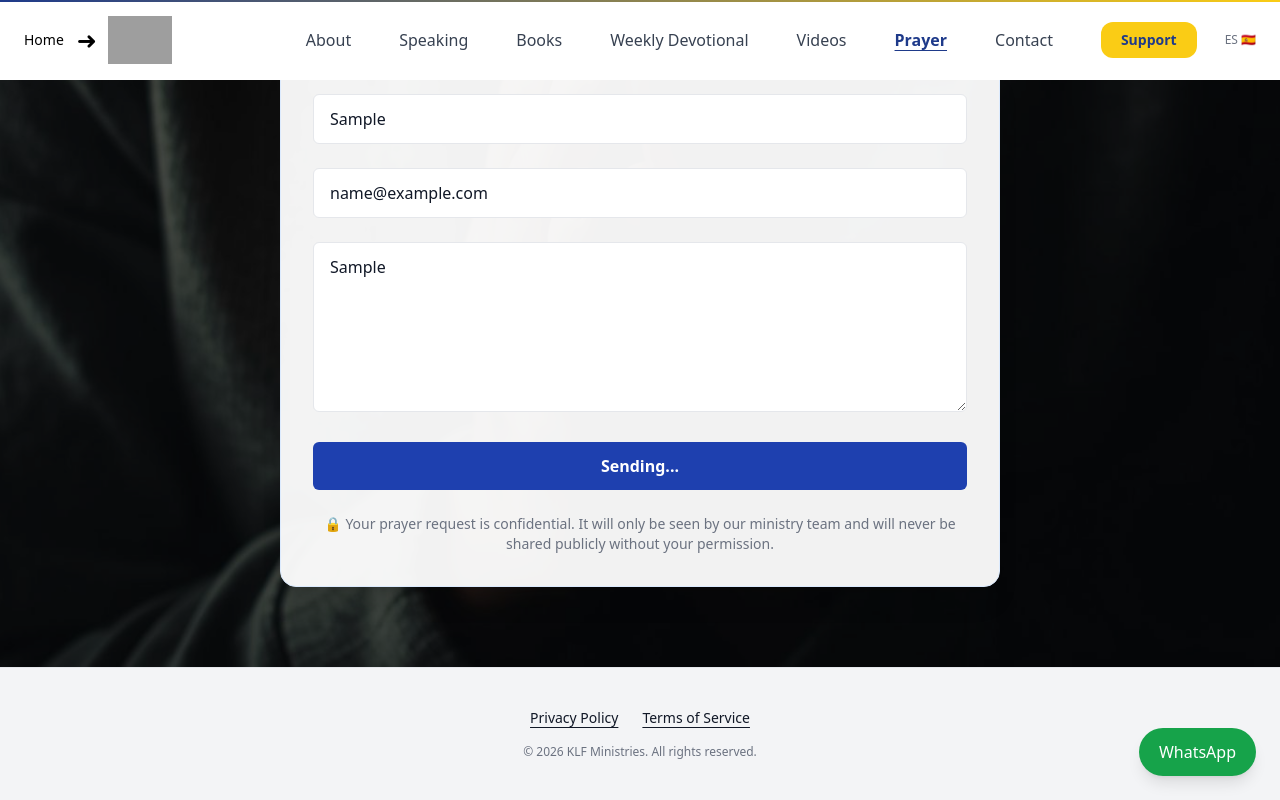
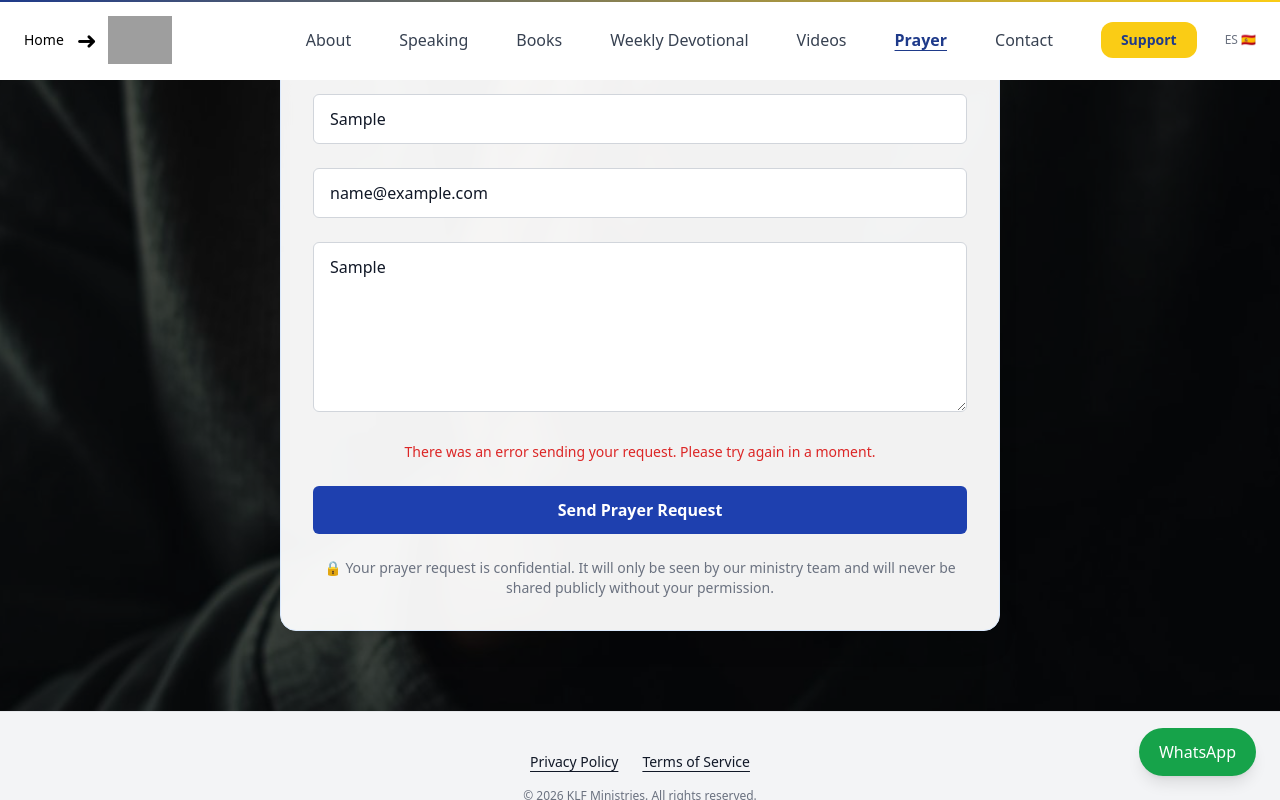
Before and after one commit to klfministries/klf-ministries-website, a Next.js app: page /en/prayer-request in a window 1280 px wide. Both pictures are taken after typing "Sample", "name@example.com", "Sample" into the empty fields and a click on the button "Send Prayer Request". Shown: the part 500-1300 px from the top of the page. Built offline with nearby package versions, Linux system fonts and the light colour scheme; no server answers; grey boxes are pictures that could not be loaded.

Commit message:
Fix prayer request system with Google Sheets integration

```diff
--- a/app/[lang]/prayer-request/page.jsx
+++ b/app/[lang]/prayer-request/page.jsx
@@ -7,6 +7,7 @@ export default function PrayerRequest({ params }) {
   const [submitted, setSubmitted] = useState(false);
   const [loading, setLoading] = useState(false);
   const [bgIndex, setBgIndex] = useState(0);
+  const [error, setError] = useState(null);
 
   const backgrounds = [
     "/images/prayer-bg-1.jpg",
@@ -17,7 +18,7 @@ export default function PrayerRequest({ params }) {
   useEffect(() => {
     const interval = setInterval(() => {
       setBgIndex((i) => (i + 1) % backgrounds.length);
-    }, 9000); // change every 9 seconds
+    }, 9000);
 
     return () => clearInterval(interval);
   }, []);
@@ -41,6 +42,9 @@ export default function PrayerRequest({ params }) {
         "Your prayer request is confidential. It will only be seen by our ministry team and will never be shared publicly without your permission.",
       scripture:
         "“Cast all your anxiety on Him because He cares for you.” — 1 Peter 5:7",
+      error:
+        "There was an error sending your request. Please try again in a moment.",
+      back: "Return to Home",
     },
     es: {
       title: "Enviar una Petición de Oración",
@@ -60,28 +64,57 @@ export default function PrayerRequest({ params }) {
         "Su petición de oración es confidencial. Solo será vista por el equipo del ministerio y no se compartirá públicamente sin su permiso.",
       scripture:
         "“Echando toda vuestra ansiedad sobre Él, porque Él tiene cuidado de vosotros.” — 1 Pedro 5:7",
+      error:
+        "Hubo un error al enviar su petición. Por favor intente nuevamente.",
+      back: "Volver al Inicio",
     },
   };
 
   const t = content[lang];
 
+  // 🔴 Your ACTIVE deployed Apps Script Web App URL
+  const EXEC_URL =
+    "https://script.google.com/macros/s/AKfycbxyeSxfqgK2hkuz7qePggLXOMBS9TEnkYGfM2xe-Q7jbGefU_TR1YxUQ8c0RDRi0-QE/exec";
+
+  // ✅ FINAL, CORS-SAFE SUBMIT HANDLER
   async function handleSubmit(e) {
     e.preventDefault();
     setLoading(true);
+    setError(null);
 
     const form = e.target;
-    const data = new FormData(form);
 
-    await fetch("https://formspree.io/f/xlgggdll", {
-      method: "POST",
-      body: data,
-      headers: {
-        Accept: "application/json",
-      },
-    });
+    // Honeypot spam protection
+    if (form.website.value) {
+      setLoading(false);
+      return;
+    }
+
+    const payload = {
+      name: form.name.value || "",
+      email: form.email.value || "",
+      message: form.message.value || "",
+      language: lang,
+    };
+
+    try {
+      // 🔴 CRITICAL FIX: no-cors mode, no headers, no response reading
+      await fetch(EXEC_URL, {
+        method: "POST",
+        mode: "no-cors",
+        body: JSON.stringify(payload),
+      });
+
+      // If we reach here, the request was sent successfully
+      setSubmitted(true);
+      form.reset();
+
+    } catch (err) {
+      console.error("Network error:", err);
+      setError(t.error);
+    }
 
     setLoading(false);
-    setSubmitted(true);
   }
 
   return (
@@ -98,39 +131,43 @@ export default function PrayerRequest({ params }) {
             }`}
           />
         ))}
-
-        {/* Dark overlay for readability */}
         <div className="absolute inset-0 bg-black/60" />
       </div>
 
-      {/* CONTENT CARD */}
-      <section className="relative max-w-3xl w-full mx-auto py-20 px-6 text-center fade-up">
+      <section className="relative max-w-3xl w-full mx-auto py-20 px-6 text-center">
         {!submitted ? (
           <>
-            <h1 className="text-3xl font-bold text-white mb-6 fade-up">
+            <h1 className="text-3xl font-bold text-white mb-6">
               {t.title}
             </h1>
 
-            <p className="text-gray-100 mb-10 leading-relaxed fade-up fade-delay-1">
+            <p className="text-gray-100 mb-10 leading-relaxed">
               {t.intro}
             </p>
 
             <form
               onSubmit={handleSubmit}
-              className="bg-white/95 backdrop-blur shadow-xl rounded-2xl p-8 space-y-6 text-left border border-blue-100 fade-up fade-delay-2"
+              className="bg-white/95 backdrop-blur shadow-xl rounded-2xl p-8 space-y-6 text-left border border-blue-100"
             >
               <input
                 type="text"
                 name="name"
                 placeholder={t.name}
-                className="w-full border rounded-md px-4 py-3"
+                className="w-full border border-gray-300 rounded-md px-4 py-3"
               />
 
               <input
                 type="email"
                 name="email"
                 placeholder={t.email}
-                className="w-full border rounded-md px-4 py-3"
+                className="w-full border border-gray-300 rounded-md px-4 py-3"
+              />
+
+              {/* Honeypot field */}
+              <input
+                type="text"
+                name="website"
+                className="hidden"
               />
 
               <textarea
@@ -138,13 +175,19 @@ export default function PrayerRequest({ params }) {
                 rows="6"
                 required
                 placeholder={t.message}
-                className="w-full border rounded-md px-4 py-3"
+                className="w-full border border-gray-300 rounded-md px-4 py-3"
               ></textarea>
+
+              {error && (
+                <p className="text-sm text-red-600 text-center">
+                  {error}
+                </p>
+              )}
 
               <button
                 type="submit"
                 disabled={loading}
-                className="w-full bg-blue-800 text-white py-3 rounded-md font-semibold hover:bg-blue-900 transition"
+                className="w-full bg-blue-800 text-white py-3 rounded-md font-semibold hover:bg-blue-900 transition disabled:opacity-60"
               >
                 {loading ? t.sending : t.button}
               </button>
@@ -156,21 +199,28 @@ export default function PrayerRequest({ params }) {
           </>
         ) : (
           <>
-            <h2 className="text-3xl font-bold text-white mb-6 fade-up">
+            <h2 className="text-3xl font-bold text-white mb-6">
               {t.successTitle}
             </h2>
 
-            <p className="text-lg text-gray-100 mb-6 fade-up fade-delay-1">
+            <p className="text-lg text-gray-100 mb-6">
               {t.successMessage}
             </p>
 
-            <p className="italic text-gray-200 mb-6 fade-up fade-delay-2">
+            <p className="italic text-gray-200 mb-6">
               {t.scripture}
             </p>
 
-            <p className="text-gray-100 leading-relaxed fade-up fade-delay-3">
+            <p className="text-gray-100 leading-relaxed mb-8">
               {t.prayer}
             </p>
+
+            <a
+              href={`/${lang}`}
+              className="inline-block text-blue-300 underline hover:text-blue-200"
+            >
+              {t.back}
+            </a>
           </>
         )}
       </section>
```
